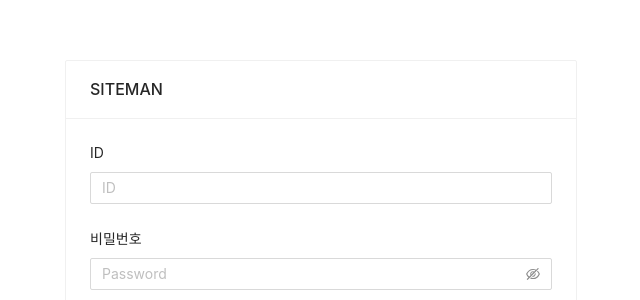
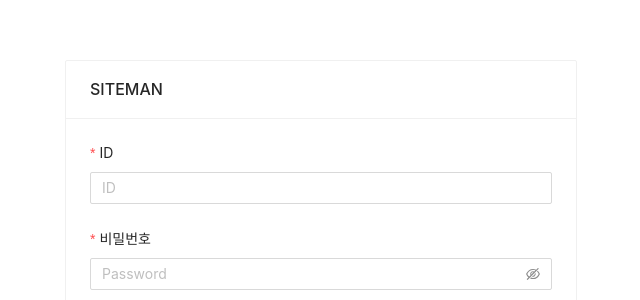
Before and after one commit to SlideAway/renewal, a React (Create React App) app: page /login in a window 1280 px wide. Shown: the part 196-496 px from the top of the page, without its empty margins (319-959 px from the left). Built offline with nearby package versions, Linux system fonts and the light colour scheme.

Commit message:
필수표시 추가

```diff
--- a/src/component/mole/form/HsFormCol.js
+++ b/src/component/mole/form/HsFormCol.js
@@ -7,7 +7,7 @@ const HsFormCol = ({item, control, errors}) => {
     return (
         <>
             <Form layout='vertical'>
-                <Form.Item label={item.name}>
+                <Form.Item label={item.name} required={item.required}>
                 <HsInputCollection item={item} control={control} rules={{
                     required: item.required ? {
                         value: item.required,
```
